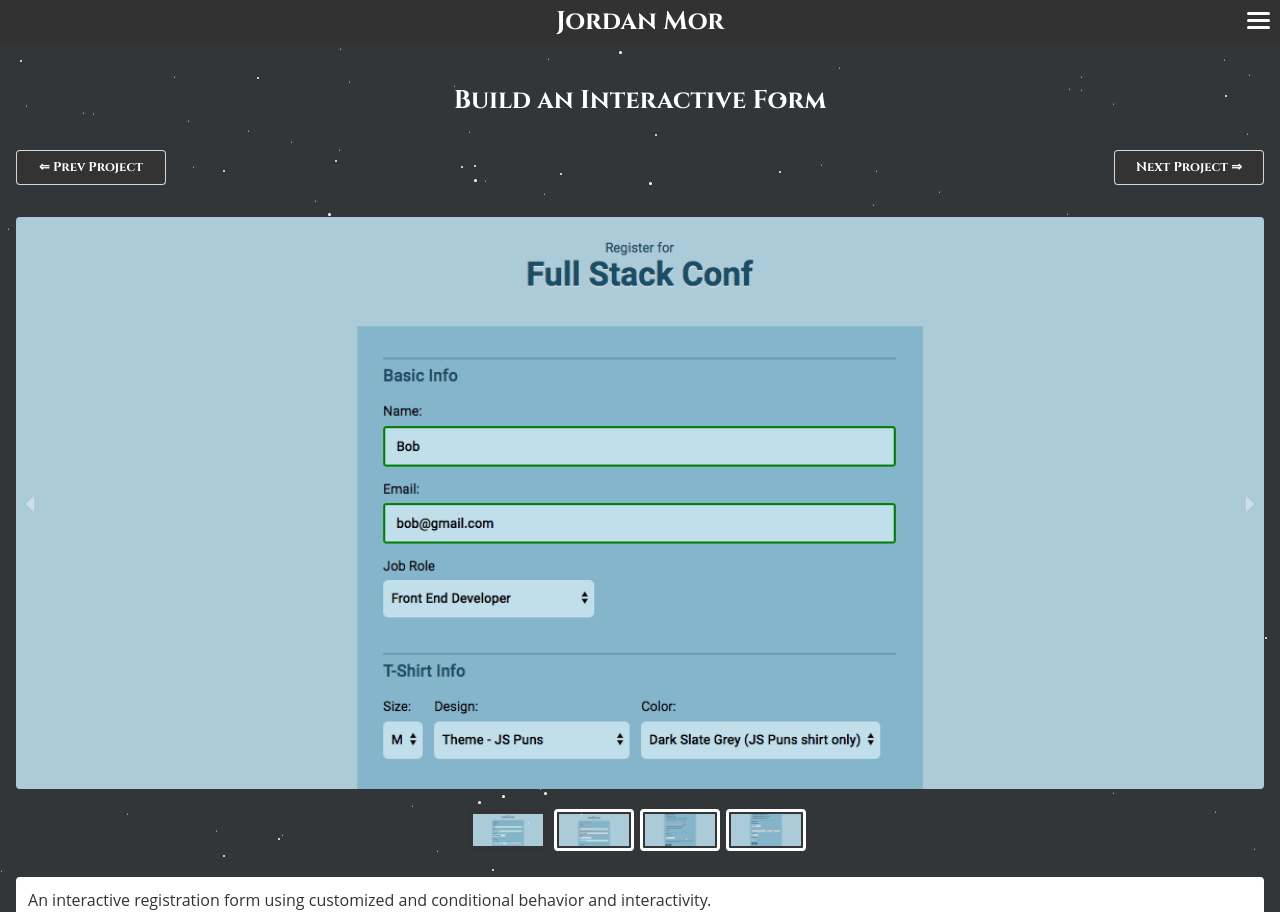
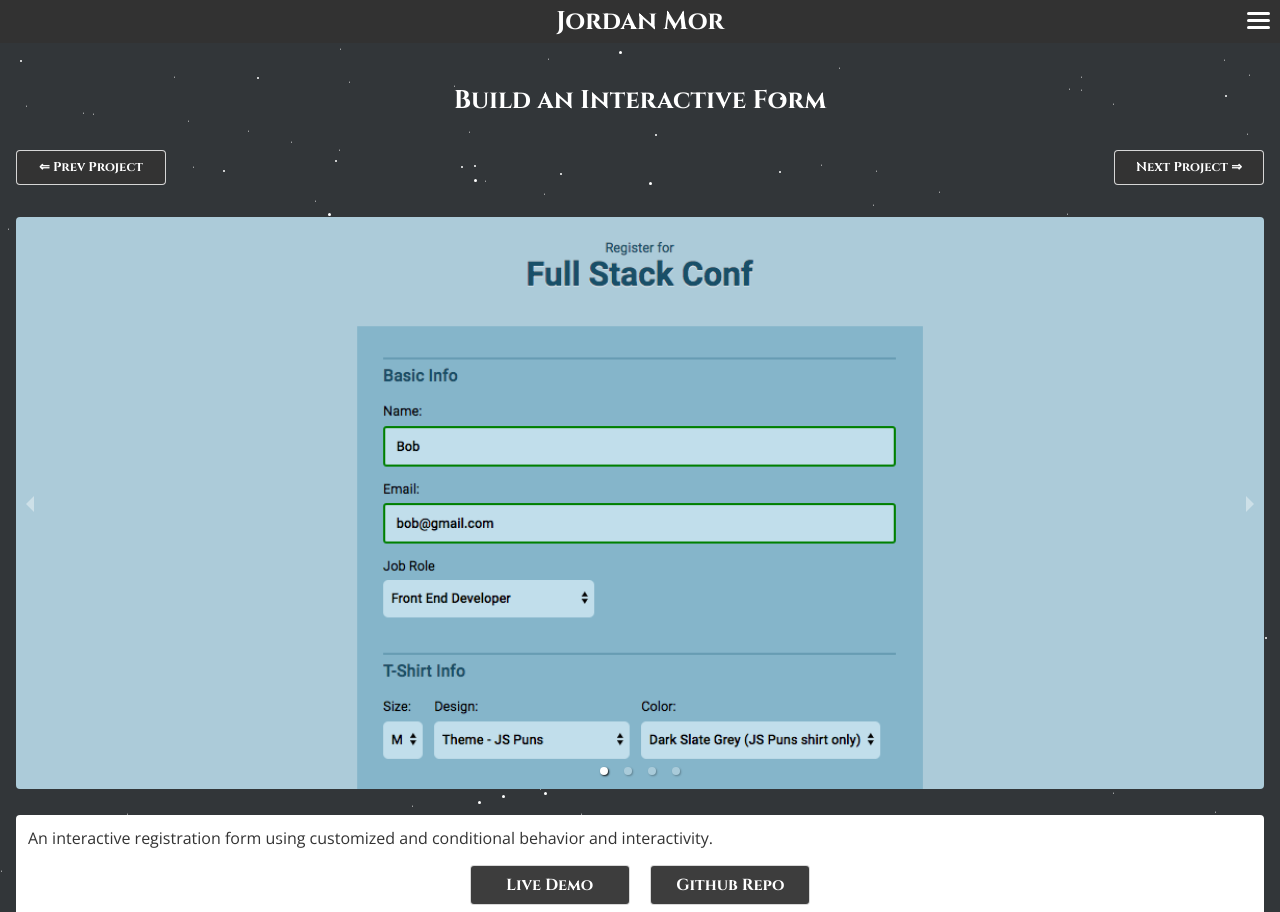
Before and after one commit to jordanmor/jordanmor.com, a React (Create React App) app: page /portfolio/project/build-an-interactive-form in a window 1280 px wide. Shown: the top 912 px of the page. Built offline with nearby package versions, Linux system fonts and the light colour scheme.

Commit message:
Remove thumbnails from carousel

```diff
--- a/public/index.html
+++ b/public/index.html
@@ -23,7 +23,7 @@
       Learn how to configure a non-root public URL by running `npm run build`.
     -->
     <title>Jordan Mor // Web Developer</title>
-    <link href="https://fonts.googleapis.com/css?family=Cinzel+Decorative:400,700|Cinzel:400,700" rel="stylesheet">
+    <link href="https://fonts.googleapis.com/css?family=Cinzel+Decorative:400,700|Cinzel:400,700|Open+Sans" rel="stylesheet">
   </head>
   <body>
     <noscript>You need to enable JavaScript to run this app.</noscript>
--- a/src/components/Portfolio/project.js
+++ b/src/components/Portfolio/project.js
@@ -34,7 +34,7 @@ const Project = ({ match }) => {
                 <Link to={`/portfolio/project/${prevProjectID}`} className="btn">⇐ Prev Project</Link>
                 <Link to={`/portfolio/project/${nextProjectID}`} className="btn">Next Project ⇒</Link>
               </div>
-              <Carousel className="carousel-container carousel-mobile" showStatus={false} autoPlay interval={8000} infiniteLoop={true} >
+              <Carousel className="carousel-container carousel-mobile" showThumbs={false} showStatus={false} autoPlay interval={8000} infiniteLoop={true} >
                 {images.map((image, index) => (
                   <div key={index} >
                     <img
@@ -43,7 +43,7 @@ const Project = ({ match }) => {
                   </div>
                 ))}
               </Carousel>
-              <Carousel className="carousel-container carousel-desktop" showStatus={false} autoPlay interval={8000} infiniteLoop={true} >
+              <Carousel className="carousel-container carousel-desktop" showThumbs={false} showStatus={false} autoPlay interval={8000} infiniteLoop={true} >
                 {images.map((image, index) => (
                   <div key={index} >
                     <img
--- a/src/index.css
+++ b/src/index.css
@@ -410,15 +410,9 @@ main h2 {
   display: none;
 }
 
-.carousel-slider,
-.carousel .thumb {
+.carousel-slider {
   border-radius: 4px;
   z-index: 1;
-}
-
-.carousel .thumbs {
-  display: flex;
-  justify-content: center;
 }
 
 div.carousel:nth-child(2) {
@@ -599,9 +593,6 @@ div.carousel:nth-child(2) {
   div.carousel:nth-child(2) {
     display: block;
   }
-  .control-dots {
-    display: none;
-  }
   .card .lead span {
     display: inline-block;
   }
```
